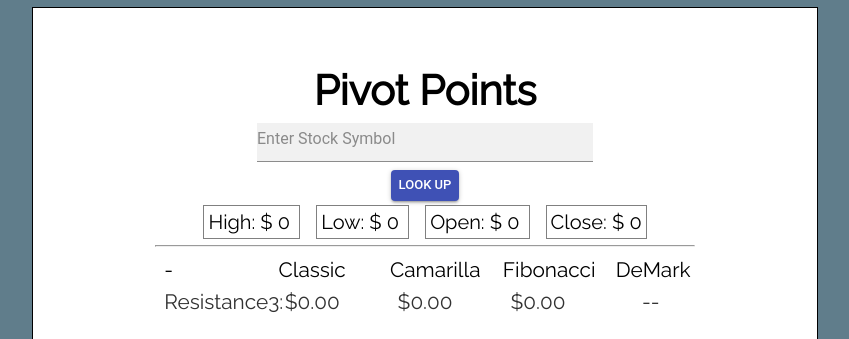
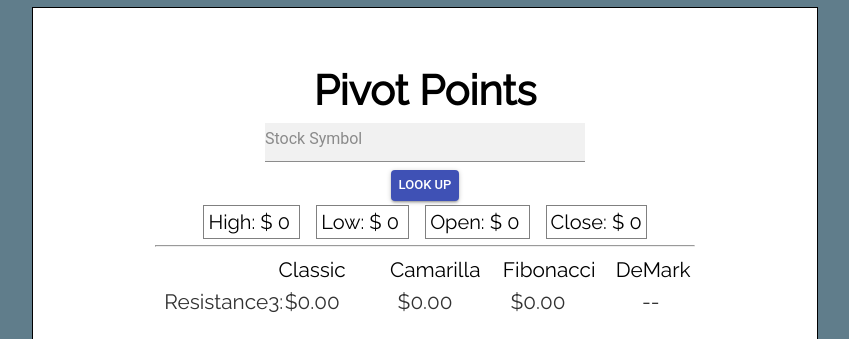
Before and after one commit to tomkim825/Pivot-Points, a React (Create React App) app: page / in a window 1280 px wide. Shown: the top 339 px of the page, without its empty margins (215-1064 px from the left). Built offline with nearby package versions, Linux system fonts and the light colour scheme.

Commit message:
adjusted input for safari mobile

```diff
--- a/src/App.css
+++ b/src/App.css
@@ -6,8 +6,9 @@
   margin: auto;
 background-color: rgba(200,200,200,0.25);
 text-align:center;
-font-size: 3vmin;
+font-size: 2.5vmin;
 height: 3.3vmin;
+width: 40vmin;
 }
 
 .App {
@@ -90,5 +91,6 @@ body{
 
 .footnote{
   font-size: 2vmin;
+  margin-top:-2vmin;
   color: gray;
 }
--- a/src/App.js
+++ b/src/App.js
@@ -103,7 +103,7 @@ componentDidMount(){
         <div className="container">
           <div className='content'>
             <h1> Pivot Points </h1>
-            <TextField id="symbol" type="text" defaultValue={localStorage.getItem('symbol') || ""}  label=" Enter Stock Symbol" onChange={this.enterSymbol}  />
+            <TextField id="symbol" type="text" defaultValue={localStorage.getItem('symbol') || ""}  label="Stock Symbol" onChange={this.enterSymbol}  />
             <br/>
             <Button size="small" style={{Height: '1vmin'}} id='button' variant="contained" color="primary" onClick={this.lookup}> Look up </Button>
            <br/>
--- a/src/Title.js
+++ b/src/Title.js
@@ -6,7 +6,7 @@ class Title extends Component {
 render() {
   return (
     <div className="name">
-    <div className='cell small title'>  -  </div>
+    <div className='cell small title'>   </div>
     <div className='cell small resistance'> Resistance3: </div>
     <div className='cell small resistance'> Resistance2: </div>
     <div className='cell small resistance'> Resistance1: </div>
```
